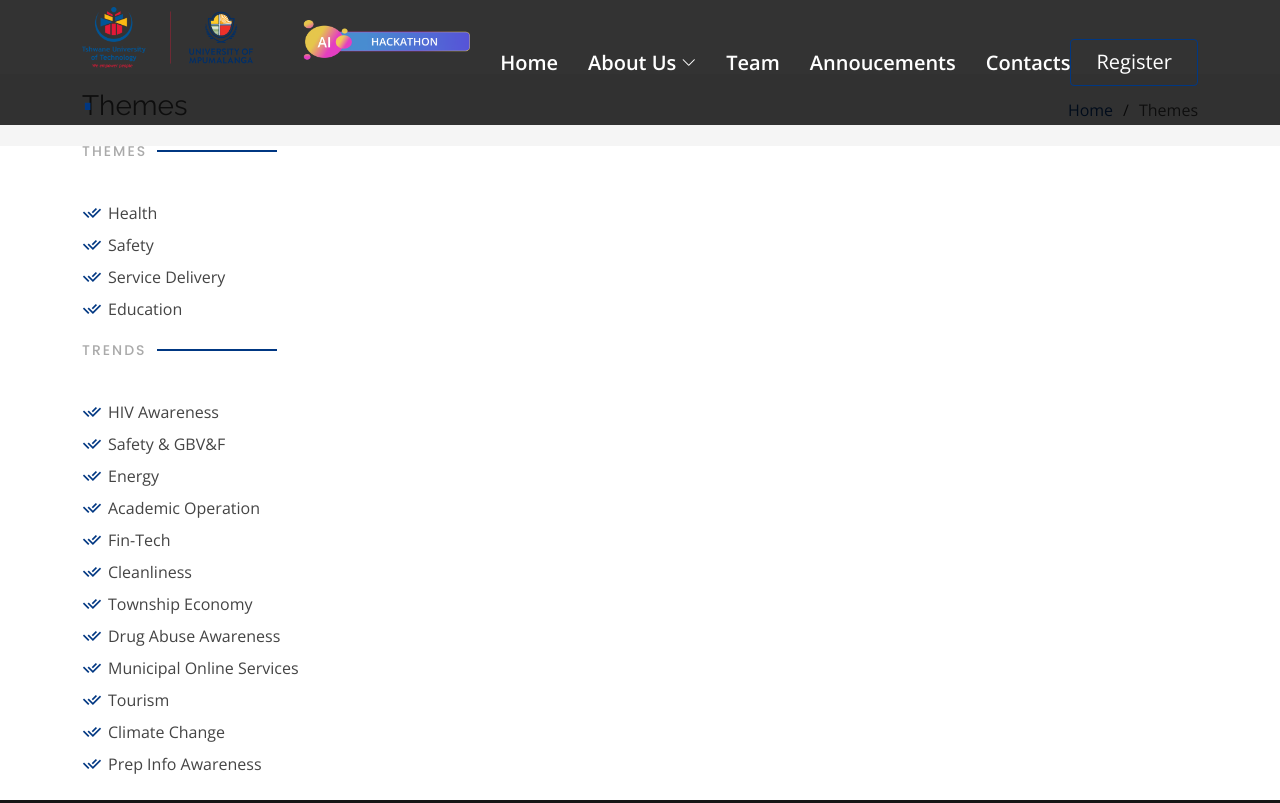
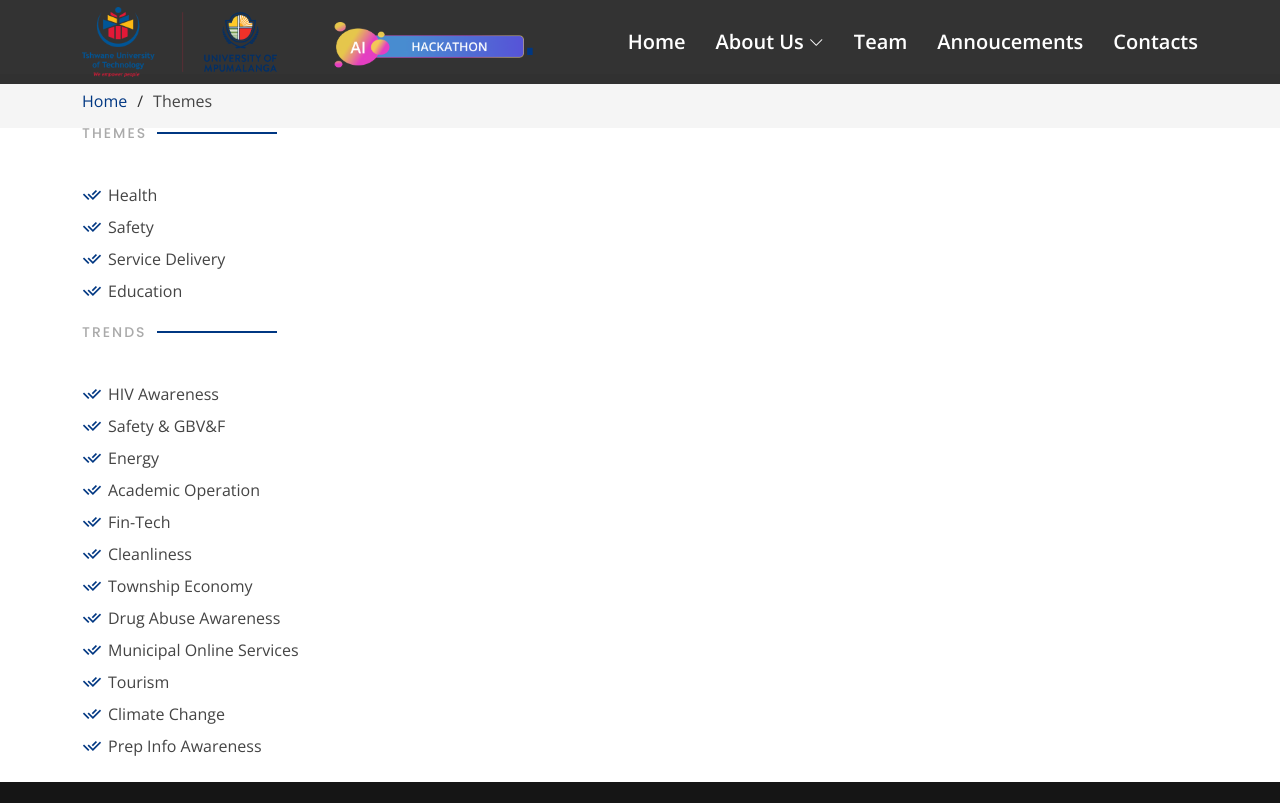
Before and after one commit to Luyanda01/MAISH, a plain HTML site: page themes.html in a window 1280 px wide. Shown: the top 803 px of the page. Drawn offline with nearby package versions, Linux system fonts and the light colour scheme.

Commit message:
Update themes.html

```diff
--- a/themes.html
+++ b/themes.html
@@ -72,7 +72,7 @@
         <i class="bi bi-list mobile-nav-toggle"></i>
       </nav><!-- .navbar -->
 
-      <a href="https://tvh2022.eventbrite.com/" class="get-started-btn scrollto">Register</a>
+
 
     </div>
   </header><!-- End Header -->
@@ -84,7 +84,7 @@
       <div class="container">
 
         <div class="d-flex justify-content-between align-items-center">
-          <h2>Themes</h2>
+
           <ol>
             <li><a href="index.html">Home</a></li>
             <li>Themes</li>
```
